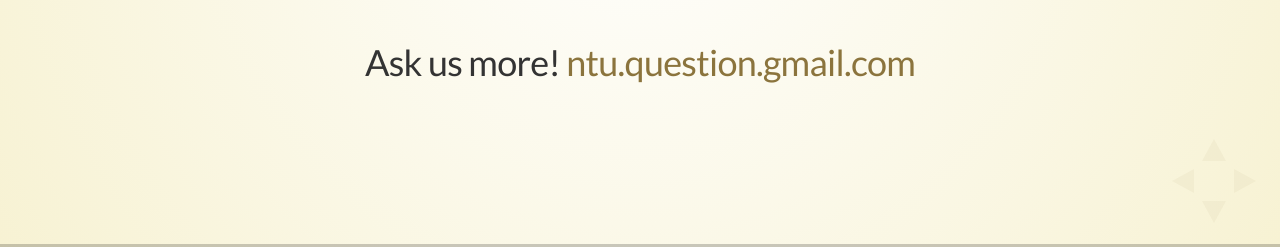
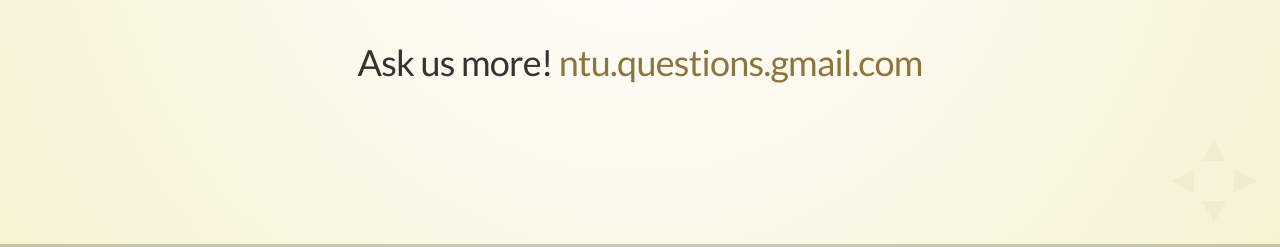
Before and after one commit to Mozilla-NTU/gamedev-2014, a website: page site/slides/questions-day3.html in a window 1280 px wide. Shown: the part 553-800 px from the top of the page. Drawn offline with Linux system fonts and the light colour scheme.

Commit message:
fixing typo

```diff
--- a/site/slides/questions-day3.html
+++ b/site/slides/questions-day3.html
@@ -23,7 +23,7 @@
           </ol>
           <br />
           <br />
-          <p>Ask us more! <a href="mailto:ntu.questions@gmail.com">ntu.question.gmail.com</a></p>
+          <p>Ask us more! <a href="mailto:ntu.questions@gmail.com">ntu.questions.gmail.com</a></p>
         </section>
       </div>
     </div>
```
